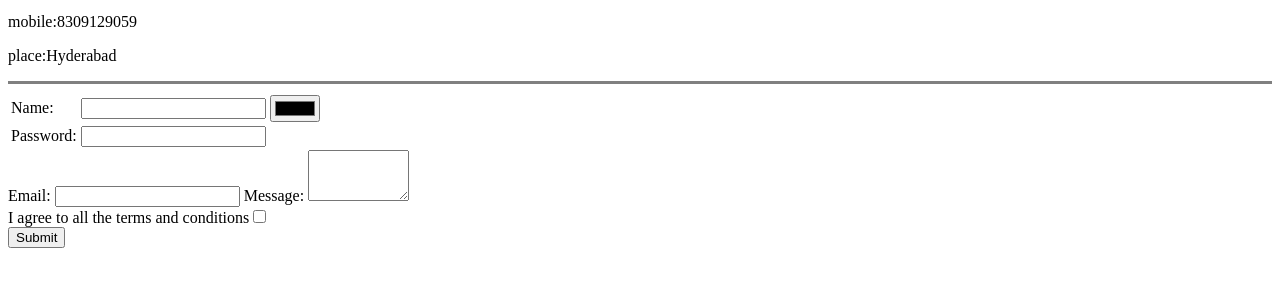
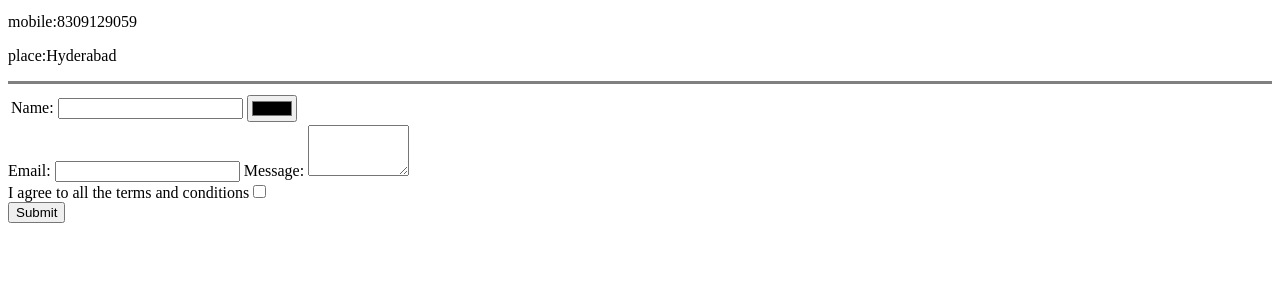
Before and after one commit to sunny959493/cv, a plain HTML site: page contact-me.html in a window 1280 px wide. Shown: the part 101-388 px from the top of the page. Drawn offline with Linux system fonts and the light colour scheme.

Commit message:
Update contact-me.html

```diff
--- a/contact-me.html
+++ b/contact-me.html
@@ -18,11 +18,6 @@
                     <td><input type="color"></td>
 
                 </tr>
-                <tr>
-                    <td><label>Password:</label></td>
-                    <td><input type="password" name="yourPassword"></td>
-
-                </tr>
                 </table>
                 <label>Email:</label>
                 <input type="email" name="yourEmail">
```
